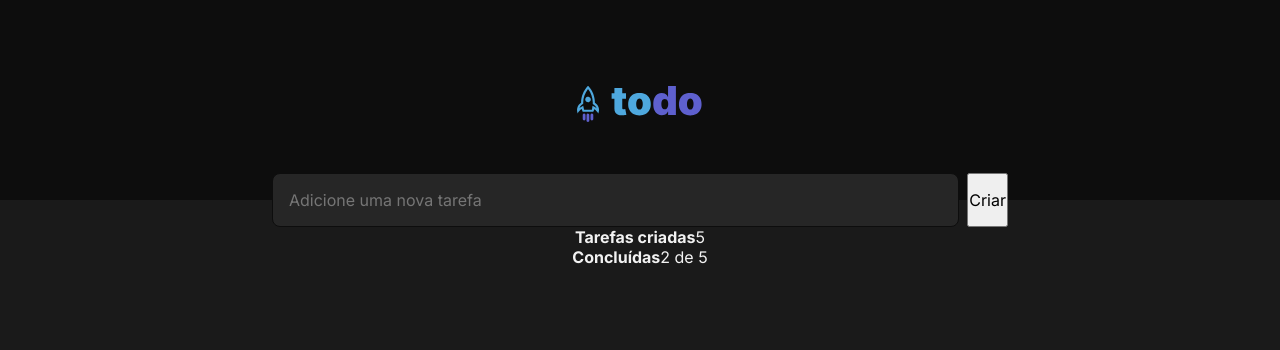
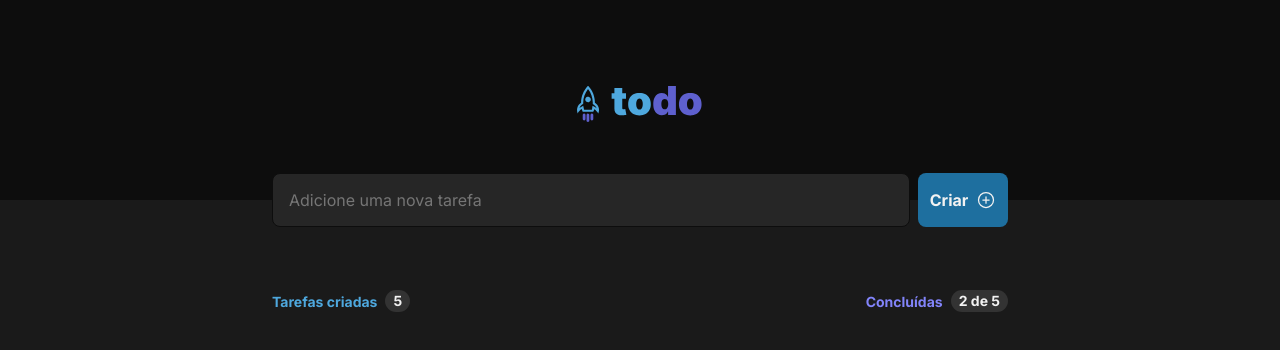
Before and after one commit to gbeserra95/ignite-to-do, a React (Vite) app: page / in a window 1280 px wide. Shown: the top 350 px of the page. Built offline with nearby package versions, Linux system fonts and the light colour scheme.

Commit message:
feat: counter components

```diff
--- a/package.json
+++ b/package.json
@@ -9,6 +9,7 @@
     "preview": "vite preview"
   },
   "dependencies": {
+    "phosphor-react": "^1.4.1",
     "react": "^18.2.0",
     "react-dom": "^18.2.0"
   },
--- a/src/App.module.css
+++ b/src/App.module.css
@@ -9,6 +9,30 @@
 	gap: 0.5rem;
 	height: 3.375rem;
 	margin-top: calc(-1 * (3.375rem / 2));
+}
+
+.form button[type='submit'] {
+	width: 5.625rem;
+	display: flex;
+	align-items: center;
+	justify-content: center;
+	gap: 0.5rem;
+	background: var(--blue-dark);
+	color: var(--gray-100);
+	font-weight: bold;
+	border: none;
+	border-radius: 8px;
+	cursor: pointer;
+	transition: 0.1s;
+}
+
+.form button[type='submit']:not(:disabled):hover {
+	background: var(--blue);
+}
+
+.form button[type='submit']:disabled {
+	opacity: 0.7;
+	cursor: not-allowed;
 }
 
 .input {
@@ -29,3 +53,46 @@
 .input:focus {
 	border: 1px solid var(--purple-dark);
 }
+
+.infoWrapper {
+	width: 100%;
+	height: 1.25rem;
+	display: flex;
+	justify-content: space-between;
+	align-items: center;
+	margin-top: 4rem;
+	margin-bottom: 1.5rem;
+	font-size: 0.875rem;
+	font-weight: bold;
+}
+
+.createdTasks,
+.completedTasks {
+	display: flex;
+	gap: 0.5rem;
+	align-items: center;
+}
+
+.createdTasks strong {
+	color: var(--blue);
+}
+
+.createdTasks span {
+	padding: 0.2rem 0.5rem;
+	background: var(--gray-400);
+	font-size: 0.75;
+	line-height: 1rem;
+	border-radius: 999px;
+}
+
+.completedTasks strong {
+	color: var(--purple);
+}
+
+.completedTasks span {
+	padding: 0.2rem 0.5rem;
+	background: var(--gray-400);
+	font-size: 0.75;
+	line-height: 1rem;
+	border-radius: 999px;
+}
--- a/src/App.tsx
+++ b/src/App.tsx
@@ -1,4 +1,6 @@
 import { Header } from './components/Header';
+
+import { PlusCircle } from 'phosphor-react';
 
 import './global.css';
 import styles from './App.module.css';
@@ -14,14 +16,17 @@ export function App() {
 						type='text'
 						placeholder='Adicione uma nova tarefa'
 					/>
-					<button type='submit'>Criar</button>
+					<button type='submit'>
+						Criar
+						<PlusCircle size={20} />
+					</button>
 				</form>
-				<div>
-					<div>
+				<div className={styles.infoWrapper}>
+					<div className={styles.createdTasks}>
 						<strong>Tarefas criadas</strong>
 						<span>5</span>
 					</div>
-					<div>
+					<div className={styles.completedTasks}>
 						<strong>Concluídas</strong>
 						<span>2 de 5</span>
 					</div>
```
Also changed, not shown: 1 other file (tests, documents, lock files or other folders).
